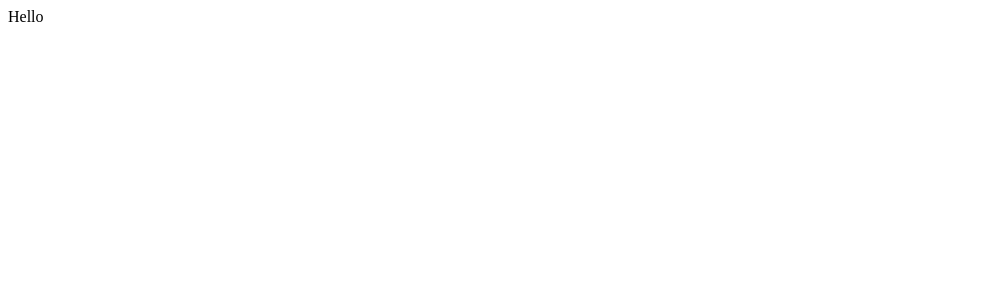
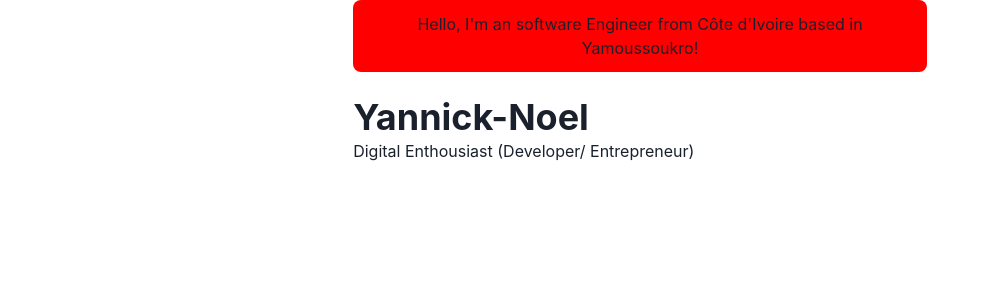
Before and after one commit to codecaiine/new-portfolio, a Next.js app: page / in a window 1280 px wide. Shown: the top 300 px of the page, without its empty margins (0-982 px from the left). Built offline with nearby package versions, Linux system fonts and the light colour scheme.

Commit message:
Create logo component

```diff
--- a/package.json
+++ b/package.json
@@ -13,6 +13,7 @@
   "author": "Yannick-Noel Aka<codecaiine>",
   "license": "MIT",
   "dependencies": {
+    "@chakra-ui/icons": "^2.0.17",
     "@chakra-ui/react": "^2.5.2",
     "@emotion/react": "^11.10.6",
     "@emotion/styled": "^11.10.6",
--- /dev/null
+++ b/pages/_app.js
@@ -0,0 +1,15 @@
+import { ChakraProvider } from "@chakra-ui/react"
+import { layout } from "@chakra-ui/react"
+
+const Website = ({ Component, pageProps, router }) => {
+
+return (
+   <ChakraProvider>
+      <layout router={router}>
+        <Component {...pageProps} key={router.route}/>
+      </layout>
+   </ChakraProvider>
+)
+}
+
+export default Website
--- a/pages/index.js
+++ b/pages/index.js
@@ -1,5 +1,22 @@
+import { Container, Box, Heading } from "@chakra-ui/react";
+
 const Page = () =>{
-    return <div>Hello</div>
+
+    return (
+        <Container>
+            <Box borderRadius="lg" bg="red" mb={6} p={3} textAlign="center">
+            Hello, I&apos;m an software Engineer from Côte d&apos;Ivoire based in Yamoussoukro!
+            </Box>
+            <Box display={{ md: 'flex' }}>
+                <Box flexGrow={1}>
+                    <Heading as="h2" variant="page-title">
+                        Yannick-Noel
+                    </Heading>
+                    <p>Digital Enthousiast (Developer/ Entrepreneur)</p>
+                </Box>
+            </Box>
+        </Container>
+    )
 }
 
 export default Page;
```
Also changed, not shown: components/layouts/logo.js (added, +35 -0 lines), pages/main.js (+20 -0 lines), 1 other file (tests, documents, lock files or other folders).
